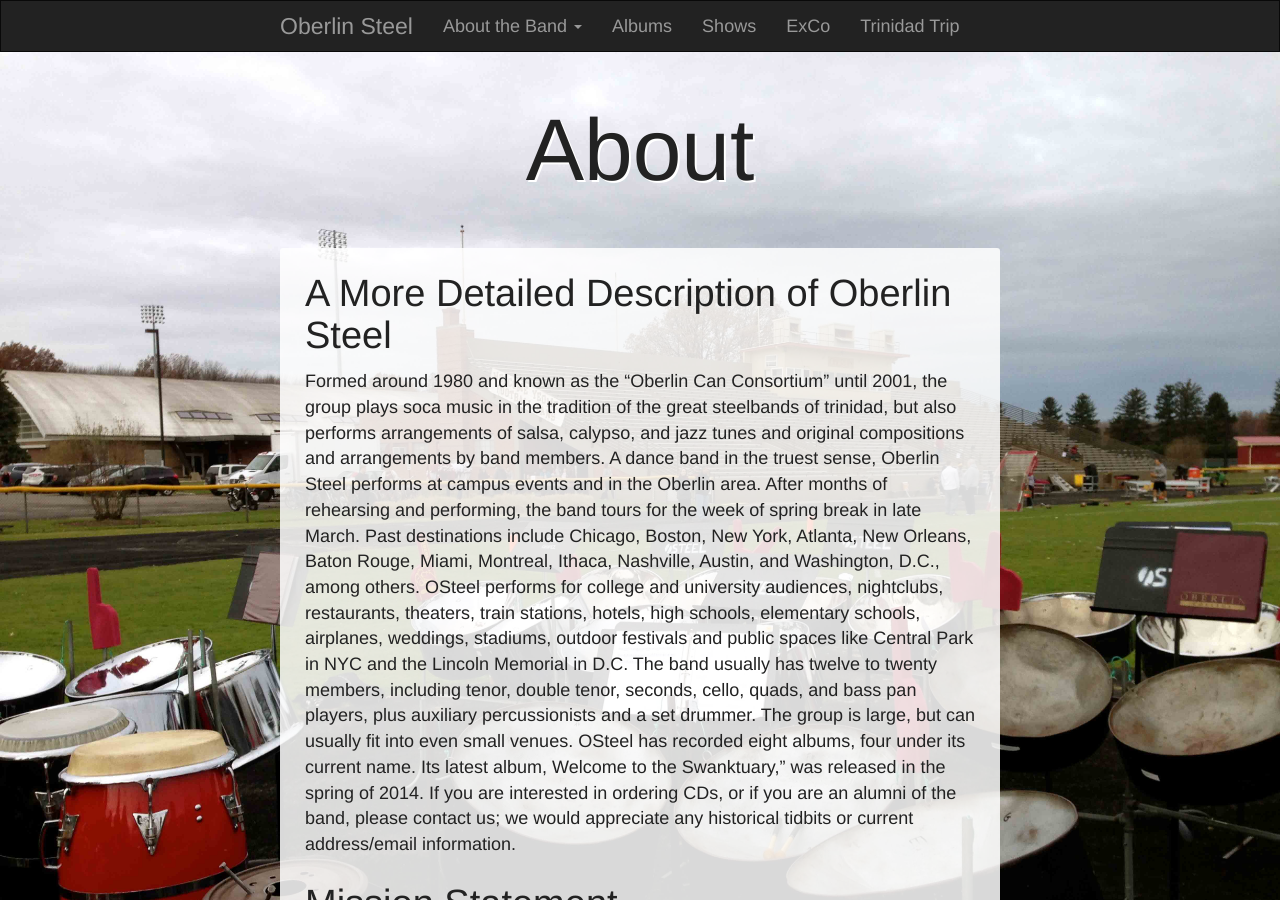
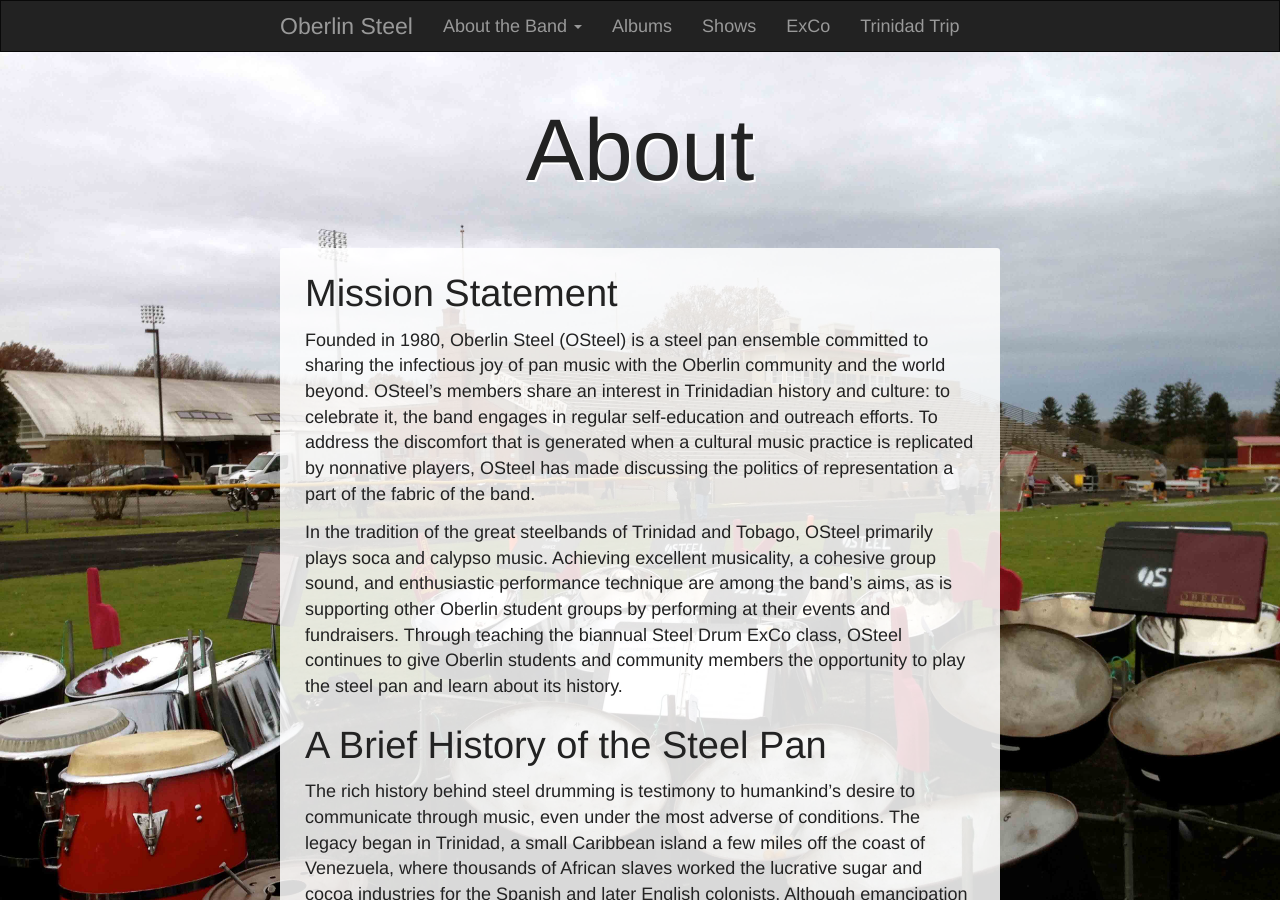
Before and after one commit to oberlinsteel/oberlinsteel.github.io, a Jekyll site: the page built from about/index.md, in a window 1280 px wide and 900 px high. Built offline with Jekyll 4.4.1, drawn with Linux system fonts in a browser that asks for light colours; Markdown is read by kramdown in place of the engine named in the settings.

Commit message:
Updated index.md

```diff
--- a/about/index.md
+++ b/about/index.md
@@ -2,11 +2,8 @@
 layout: default
 title: About
 bg: about.jpg
+published: true
 ---
-## A More Detailed Description of Oberlin Steel
-
-Formed around 1980 and known as the “Oberlin Can Consortium” until 2001, the group plays soca music in the tradition of the great steelbands of trinidad, but also performs arrangements of salsa, calypso, and jazz tunes and original compositions and arrangements by band members. A dance band in the truest sense, Oberlin Steel performs at campus events and in the Oberlin area. After months of rehearsing and performing, the band tours for the week of spring break in late March. Past destinations include Chicago, Boston, New York, Atlanta, New Orleans, Baton Rouge, Miami, Montreal, Ithaca, Nashville, Austin, and Washington, D.C., among others. OSteel performs for college and university audiences, nightclubs, restaurants, theaters, train stations, hotels, high schools, elementary schools, airplanes, weddings, stadiums, outdoor festivals and public spaces like Central Park in NYC and the Lincoln Memorial in D.C. The band usually has twelve to twenty members, including tenor, double tenor, seconds, cello, quads, and bass pan players, plus auxiliary percussionists and a set drummer. The group is large, but can usually fit into even small venues. OSteel has recorded eight albums, four under its current name. Its latest album, Welcome to the Swanktuary,” was released in the spring of 2014. If you are interested in ordering CDs, or if you are an alumni of the band, please contact us; we would appreciate any historical tidbits or current address/email information.
-
 
 ## Mission Statement
 
```
